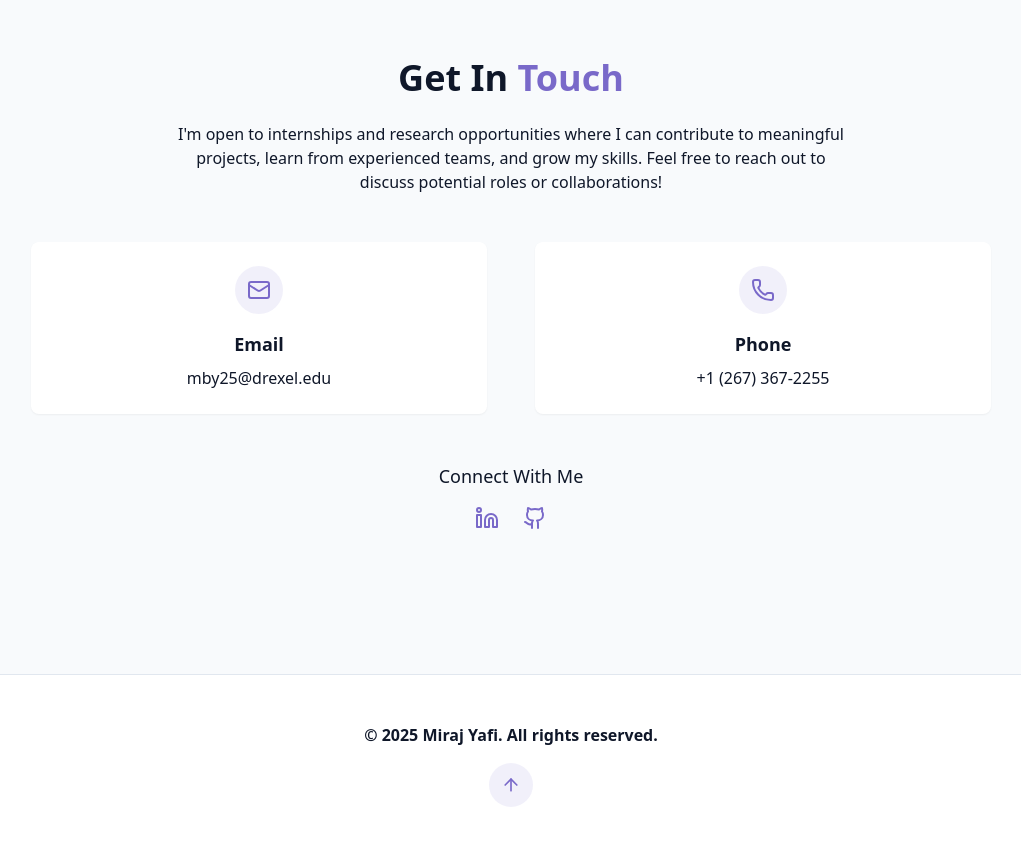
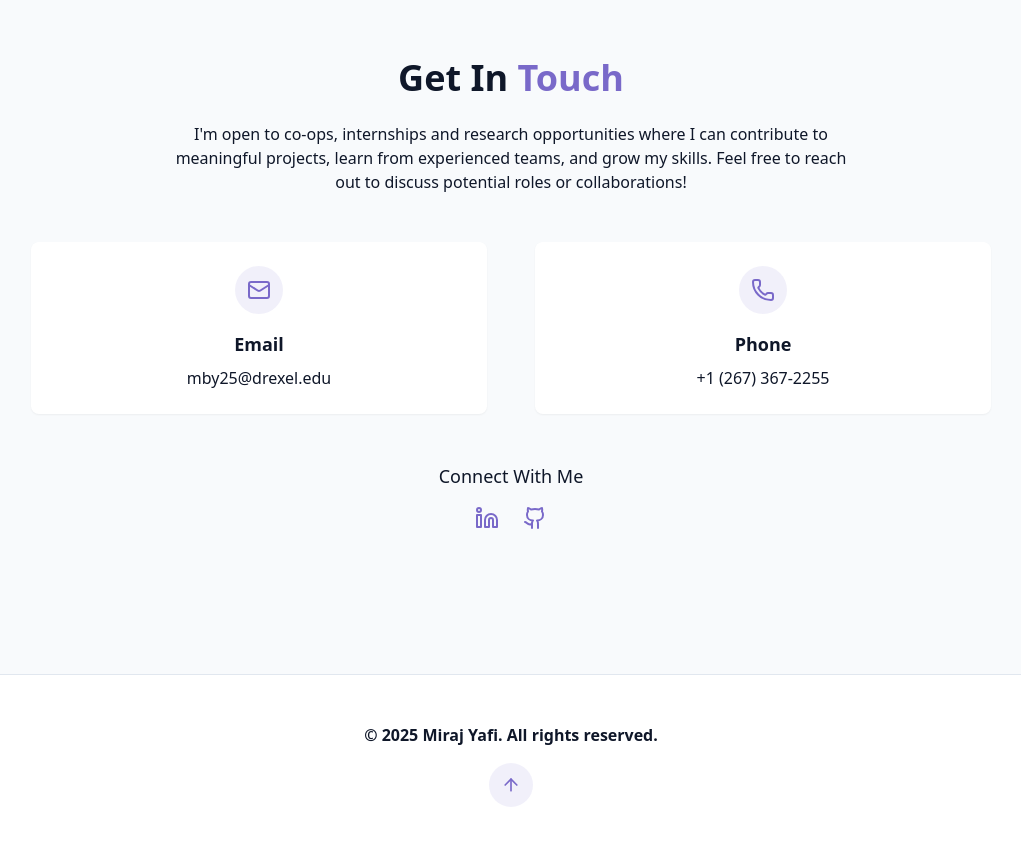
Before and after one commit to rubberart7/Main_Portfolio_Website, a React (Vite) app: page / in a window 1280 px wide. Shown: the part 4500-5345 px from the top of the page, without its empty margins (129-1150 px from the left). Built offline with nearby package versions, Linux system fonts and the light colour scheme.

Commit message:
update get in touch section

```diff
--- a/src/components/ContactSection.jsx
+++ b/src/components/ContactSection.jsx
@@ -9,7 +9,7 @@ export const ContactSection = () => {
         </h2>
 
         <p className="text-muted-foreground mb-12 max-w-2xl mx-auto">
-          I'm open to internships and research opportunities where I can contribute to meaningful projects, learn from experienced teams, and grow my skills.
+          I'm open to co-ops, internships and research opportunities where I can contribute to meaningful projects, learn from experienced teams, and grow my skills.
           Feel free to reach out to discuss potential roles or collaborations!
         </p>
 
```
